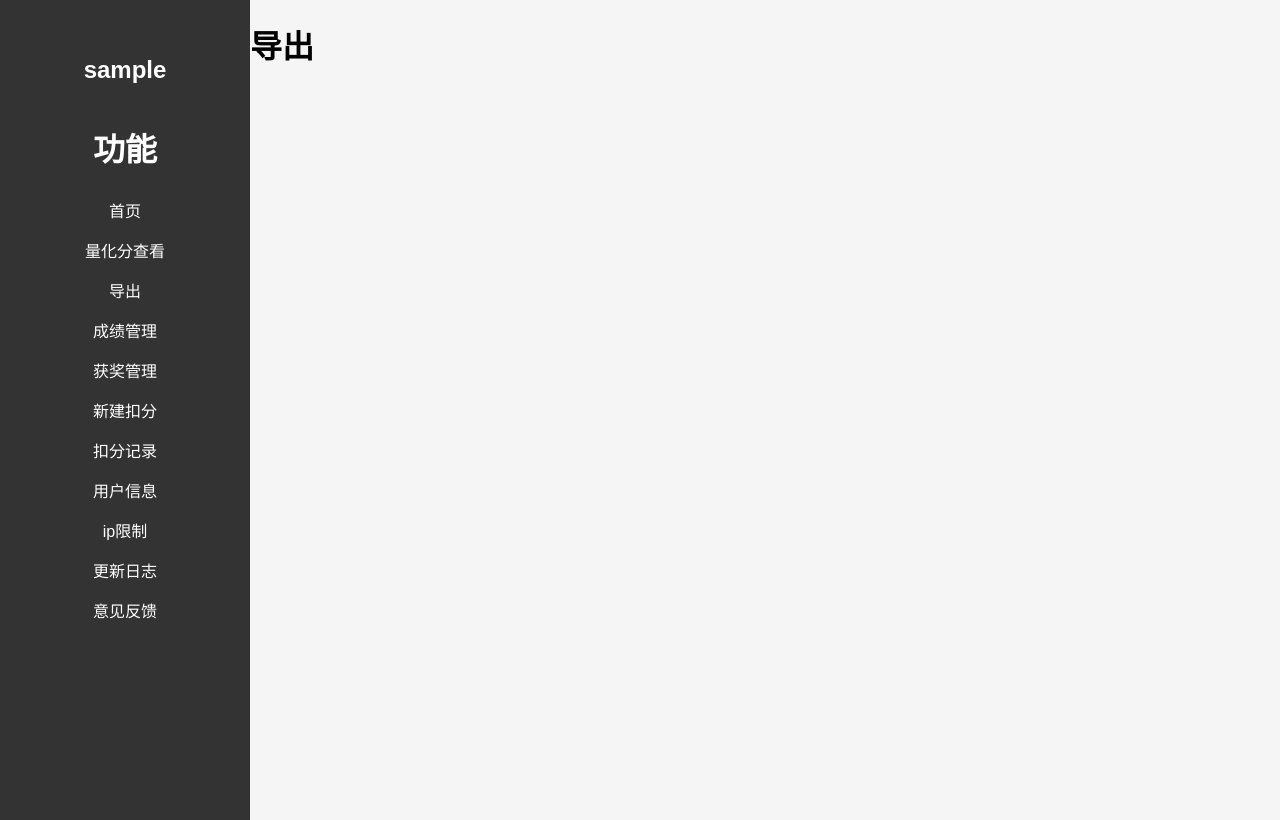
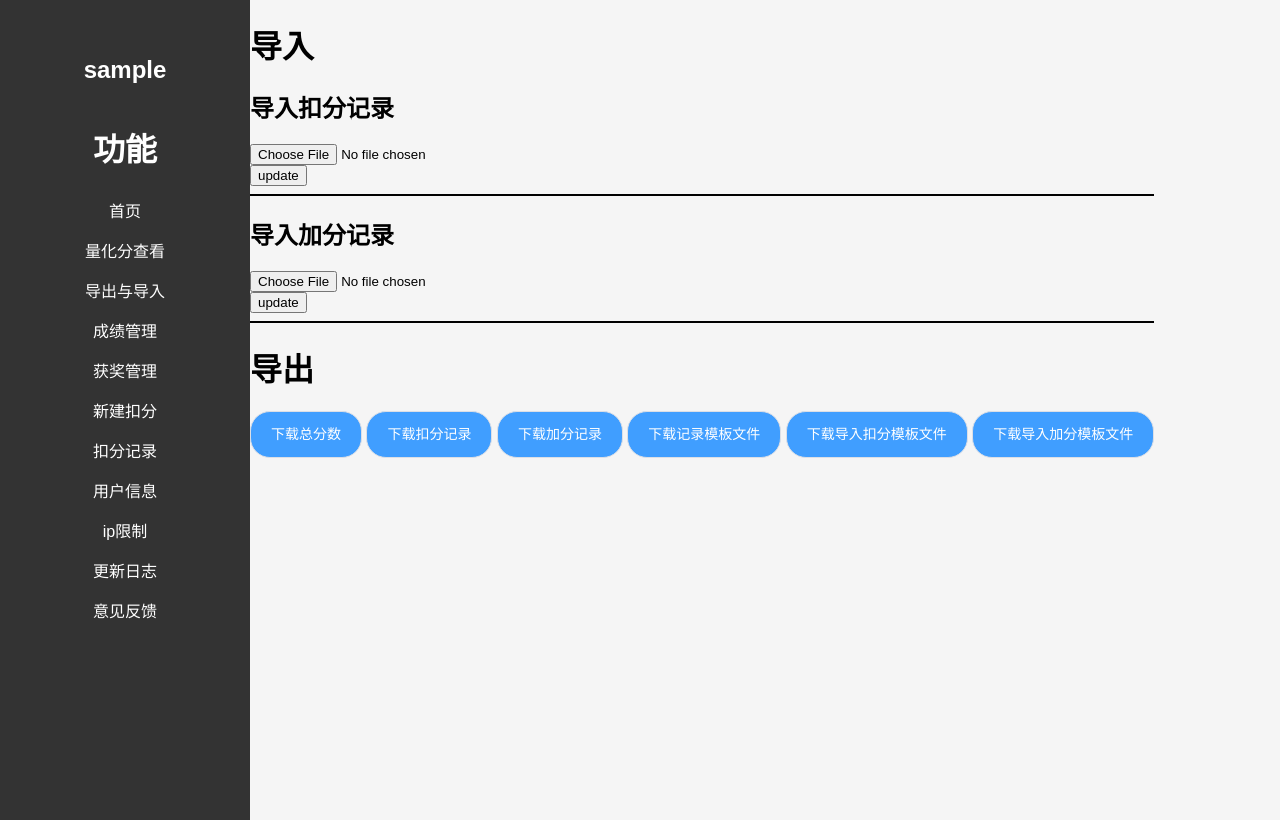
Before and after one commit to 20230420wqh/Score_management_system, a Flask app: page /pulldate in a window 1280 px wide. Run offline with Flask 3, Linux system fonts and the light colour scheme; the visitor is signed in with stand-in values (Sample User, id 1).

Commit message:
导出页面开发ing

```diff
--- a/templates/delgrade.html
+++ b/templates/delgrade.html
@@ -100,7 +100,7 @@
             <h1 class="graycolor container">功能</h1>
             <li><a href= "/home"></a>首页</li>
             <li><a href= "/add">量化分查看</a></li>
-            <li><a href="/pulldate">导出</a></li>
+            <li><a href="/pulldate">导出与导入</a></li>
             <li><a href="#">成绩管理</a></li>
             <li><a href="#">获奖管理</a></li>
             <li><a href="#">新建扣分</a></li>
--- a/templates/dellog.html
+++ b/templates/dellog.html
@@ -173,7 +173,7 @@
             <h1 class="container">功能</h1>
             <li><a href="/home">首页</a></li>
             <li><a href="/add">量化分查看</a></li>
-            <li><a href="/pulldate">导出</a></li>
+            <li><a href="/pulldate">导出与导入</a></li>
             <li><a href="#">成绩管理</a></li>
             <li><a href="#">获奖管理</a></li>
             <li><a href="/detelgrade">新建扣分</a></li>
--- a/templates/downdate.html
+++ b/templates/downdate.html
@@ -9,7 +9,11 @@
     <link rel="stylesheet" href="/static/Program_required_style.css">
     <link rel="stylesheet" href="/static/el_button.css">
     <style>
-
+    hr {
+    border: none;
+    height: 2px;
+    background-color: #000000;
+    }
     </style>
 </head>
 
@@ -20,7 +24,7 @@
             <h1 class="graycolor container">功能</h1>
             <li><a href= "/home">首页</a></li>
             <li><a href= "/add">量化分查看</a></li>
-            <li><a href="#">导出</a></li>
+            <li><a href="#">导出与导入</a></li>
             <li><a href="#">成绩管理</a></li>
             <li><a href="#">获奖管理</a></li>
             <li><a href="/detelgrade">新建扣分</a></li>
@@ -28,13 +32,37 @@
             <li><a href="/userpush">用户信息</a></li>
             <!-- <li><a href="/userpush">用户信息</a></li> -->
             <li><a href="#">ip限制</a></li>
-            <li><a href="#">更新日志</a></li>
+            <li><a href="/applog">更新日志</a></li>
             <li><a href="#">意见反馈 </a></li>
         </ul>
     </div>
     <div>
+        <h1>导入</h1>
+        <h2>导入扣分记录</h2>
+        <form action="/pulldate" method="post" enctype="multipart/form-data">
+            <input type="file" name="file"><br>
+            <input type="submit" value="update">
+        </form>
+        <hr>
+        <h2>导入加分记录</h2>
+        <form action="/pulldate" method="post" enctype="multipart/form-data">
+            <input type="file" name="file"><br>
+            <input type="submit" value="update">
+        </form>
+        <hr>
         <h1>导出</h1>
-        </div>
+        <button class="is-round el-button">下载总分数</button>
+        <button class="is-round el-button">下载扣分记录</button>
+        <button class="is-round el-button">下载加分记录</button>
+        <button class="is-round el-button"">下载记录模板文件</button>
+         <!-- onclick="donlodsinloglogs() -->
+        <button class="is-round el-button">下载导入扣分模板文件</button>
+        <button class="is-round el-button">下载导入加分模板文件</button>
     </div>
 </body>
+<script>
+    // function donlodsinloglogs() {
+    //     window.location.href = "/donlodsinloglogs";
+    // }
+</script>
 </html>
--- a/templates/grade_add.html
+++ b/templates/grade_add.html
@@ -69,7 +69,7 @@
             <h1 class="graycolor container">功能</h1>
             <li><a href="/home" >首页</a></li>
             <li><a href="#" >量化分查看</a></li>
-            <li><a href="/pulldate">导出</a></li>
+            <li><a href="/pulldate">导出与导入</a></li>
             <li><a href="#">成绩管理</a></li>
             <li><a href="#">获奖管理</a></li>
             <li><a href="/detelgrade">新建扣分</a></li>
--- a/templates/userpush.html
+++ b/templates/userpush.html
@@ -173,7 +173,7 @@
             <h1 class="container">功能</h1>
             <li><a href="/home">首页</a></li>
             <li><a href="/add">量化分查看</a></li>
-            <li><a href="/pulldate">导出</a></li>
+            <li><a href="/pulldate">导出与导入</a></li>
             <li><a href="#">成绩管理</a></li>
             <li><a href="#">获奖管理</a></li>
             <li><a href="/detelgrade">新建扣分</a></li>
```
Also changed, not shown: templates/applog.html (+9 -7 lines).
